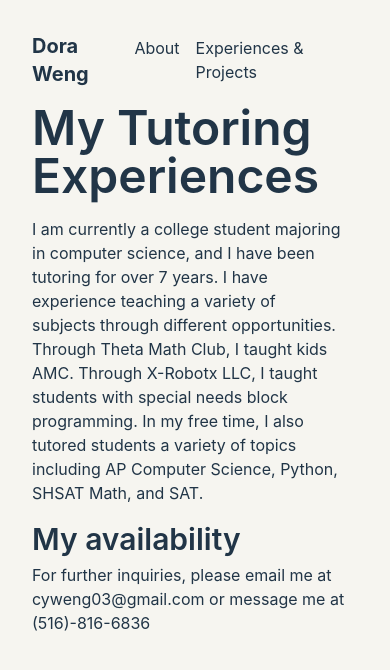
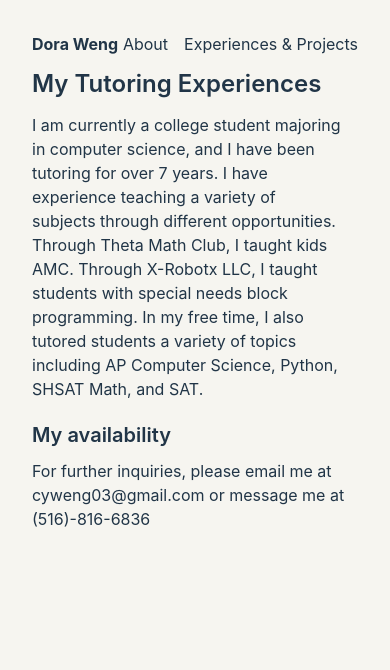
Before and after one commit to cyweng03/personal, a React (Vite) app: page /Tutoring in a window 390 px wide. Shown: the top 670 px of the page. Built offline with nearby package versions, Linux system fonts and the light colour scheme.

Commit message:
responsive

```diff
--- a/index.css
+++ b/index.css
@@ -1,3 +1,43 @@
 @tailwind base;
 @tailwind components;
 @tailwind utilities;
+
+
+/* laptops xl */
+@media screen and (min-width: 1480px) {
+}
+
+/* tablets md */
+@media screen and (max-width: 800px) {
+  .text-5xl {
+    font-size: 2.5rem;
+  }
+  .text-xl {
+    font-size: 0.75rem;
+    line-height: 1rem;
+  }
+}
+
+/* phones sm */
+@media screen and (max-width: 650px) {
+  .text-5xl {
+    font-size: 1.5rem;
+  }
+  .text-4xl {
+    font-size: 1.3rem;
+  }
+  .text-3xl {
+    font-size: 1.25rem;
+  }
+  .text-2xl {
+    font-size: 1.1rem;
+  }
+  .text-xl {
+    font-size: 1rem;
+    line-height: 1rem;
+  }
+  .text-lg {
+    font-size: 0.65rem;
+    line-height: 0.5rem;
+  }
+}
--- a/src/Landing.jsx
+++ b/src/Landing.jsx
@@ -125,20 +125,20 @@ const Landing = () => {
         <section id="About" className="h-screen">
           <div className="h-[94%] items-center">
             <div className="py-[20%]">
-              <div className="flex flex-row items-center">
+              <div className="flex flex-row items-center sm:flex-col md:flex-col-reverse">
                 <div className="flex flex-col mr-10">
                   <div className="text-3xl font-semibold mt-5 mb-5">
                     Hey there, I'm Dora
                   </div>
-                  <div className="text-lg mt-5 mb-2">
+                  <div className="mt-5 mb-2">
                     I am currently a student at Cornell University with a
                     passion for developing creative and innovative software solutions.
                   </div>
 
-                  <div className="text-lg mt-5 mb-2">
+                  <div className="mt-5 mb-2">
                     My interest in technology was sparked by my dad, who works in the field, and I've since developed a keen interest in web and backend development. I thrive on creative problem-solving and am fascinated by the exploration of information presentation and its impacts. As a team player, I am always eager to learn new things and explore the potential of technology to solve real-world problems.
                   </div>
-                  <div className="text-lg mt-5 mb-2">
+                  <div className="mt-5 mb-2">
                     I'm inspired by people who use design to solve real-world
                     problems and make a positive impact on the world. If that
                     sounds like you,{" "}
--- a/src/components/Projects.jsx
+++ b/src/components/Projects.jsx
@@ -35,7 +35,7 @@ const Project = ({ project, index }) => {
               <div>{project.desription}</div>
             </div>
 
-            <div className="space-y-2 text-right">
+            <div className="sm:hidden md:hidden space-y-2 text-right">
               {project.tools.map((tool, key) => (
                 <div key={key}>{tool}</div>
               ))}
```
